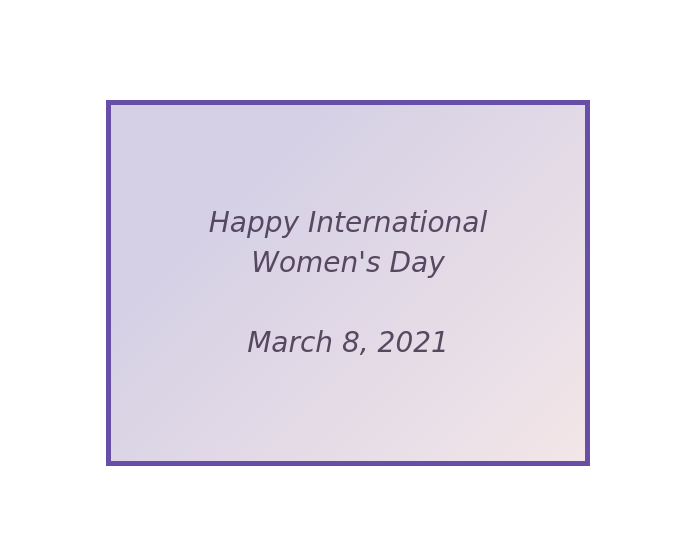
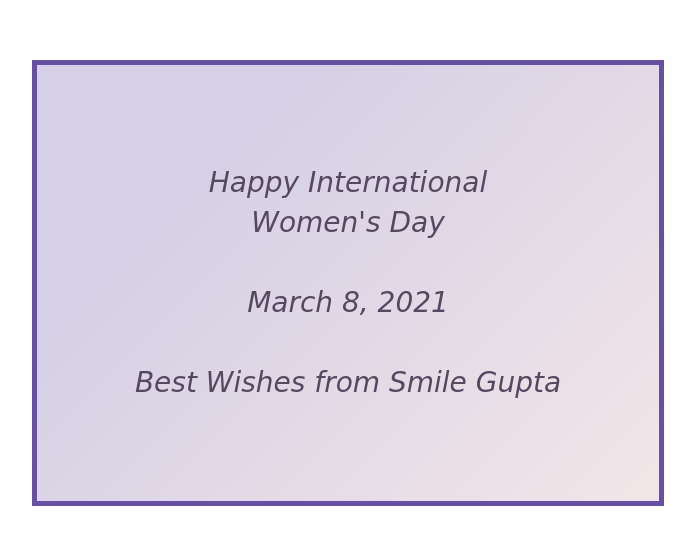
Before and after one commit to pavini11/women-card, a plain HTML site: page index.html in a window 1280 px wide. Shown: the part 126-670 px from the top of the page, without its empty margins (292-987 px from the left). Drawn offline with nearby package versions, Linux system fonts and the light colour scheme; a web font is replaced by a local one.

Commit message:
Added my name in line 18

```diff
--- a/index.html
+++ b/index.html
@@ -15,7 +15,7 @@
 
 <body class="vertical-center">
     <p>Happy International <br>Women's Day<br><br>
-        March 8, 2021
+        March 8, 2021 <br> <br> Best Wishes from Smile Gupta
     </p>
     </div>
 </body>
```
